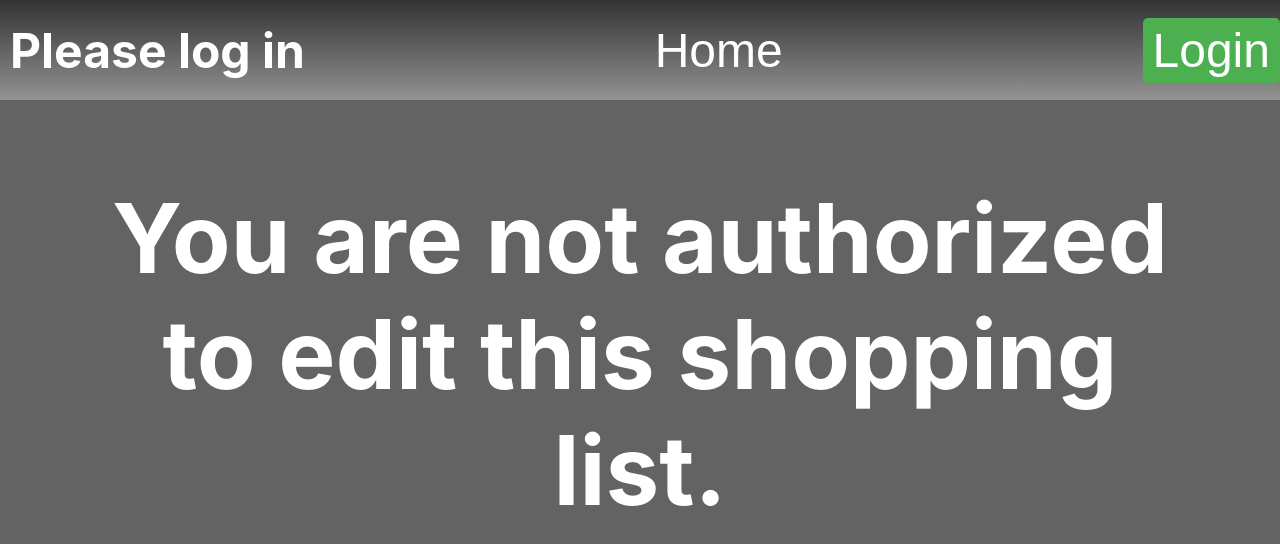
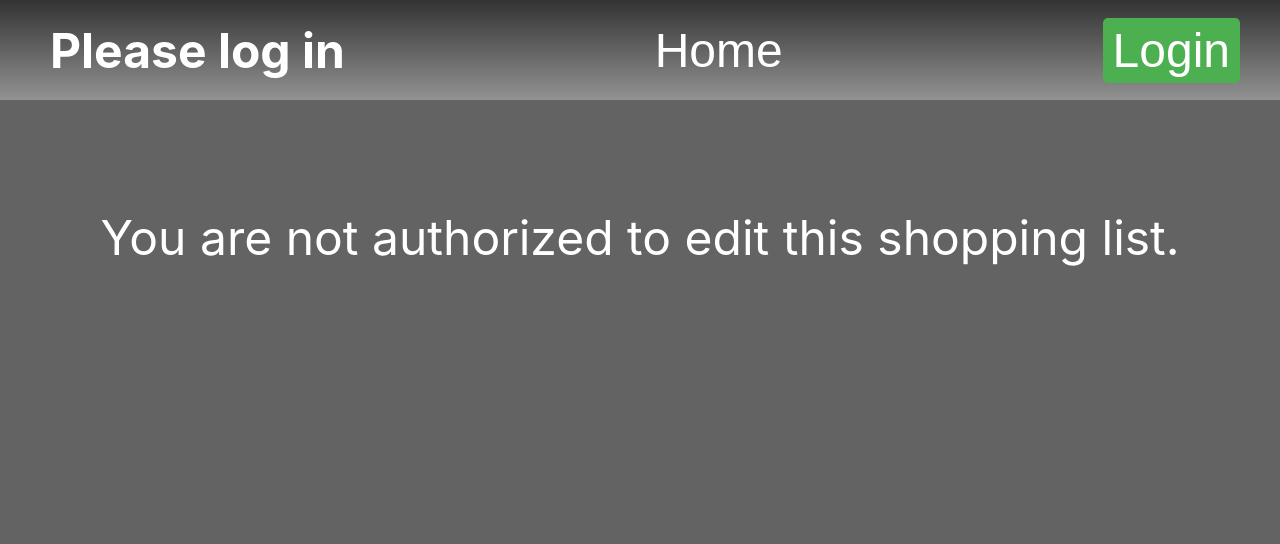
Before and after one commit to Jozefwl/fedi-beim-shopping-list, a React (Create React App) app: page /edit/1 in a window 1280 px wide. Shown: the top 544 px of the page. Built offline with nearby package versions, Linux system fonts and the light colour scheme.

Commit message:
Routing and navbar
Wrap the entire application in the router component
Refactor entire navbar.css
Ponder why home button is still not in center

TODO: this home button is going to be the end of me

```diff
--- a/src/App.js
+++ b/src/App.js
@@ -33,6 +33,7 @@ const App = () => {
   };
 
   return (
+    <Router>
     <UserContext.Provider value={username}>
       <div className="App">
         <Navbar
@@ -41,16 +42,17 @@ const App = () => {
           onLogoutClick={handleLogout}
         />
         <LoginModal isOpen={showModal} onRequestClose={handleCloseModal} onLogin={handleLogin} />
-        <Router>
+
           <Routes>
             <Route path="/" element={<HomePage />} />
             <Route path="/shoppinglist/:shoppingListId" element={<ShoppingList username={username} />} />
             <Route path="/edit/:shoppingListId" element={<EditList username={username} />} />
             <Route path="*" element={<NotFoundPage />} />
             </Routes>
-        </Router>
+
       </div>
     </UserContext.Provider>
+    </Router>
   );
 };
 
--- a/src/components/Navbar.js
+++ b/src/components/Navbar.js
@@ -1,17 +1,26 @@
 import React from "react";
 import "../styles/Navbar.css";
+import { useNavigate } from "react-router-dom";
 
 const Navbar = ({ username, onLoginClick, onLogoutClick }) => {
+  const navigate = useNavigate();
   return (
     <nav className="navbar">
+      <div className="navbar-content">
 
         <div className="navbar-left">
           {username && <h1 className="navbar-text">Welcome {username}</h1>}
           {!username && <h1 className="navbar-text">Please log in</h1>}
         </div>
+
+
         <div className="navbar-center">
-        <a href="/"><button className="navbar-home">Home</button></a>
+          <button className="navbar-home" onClick={() => navigate('/')}>
+            Home
+          </button>
+
         </div>
+
         <div className="navbar-right">
           {username && (
             <button className="navbar-btn" onClick={onLogoutClick}>
@@ -24,6 +33,8 @@ const Navbar = ({ username, onLoginClick, onLogoutClick }) => {
             </button>
           )}
         </div>
+
+      </div>
     </nav>
   );
 };
--- a/src/pages/EditList.js
+++ b/src/pages/EditList.js
@@ -3,7 +3,9 @@ import { useParams } from "react-router-dom";
 import { FaEdit, FaCheck, FaTrash } from "react-icons/fa";
 import shoppingListsData from "../data/shoppinglists.json";
 import UserContext from "../components/UserContext";
-import "../styles/EditList.css";
+import "../styles/ErrorMsg.css";
+
+
 
 const ParentComponent = () => {
   const username = useContext(UserContext);
@@ -16,11 +18,12 @@ const ParentComponent = () => {
   } else if (username === shoppingList.owner || username === shoppingList.sharedTo) {
     return <EditList shoppingList={shoppingList} />;
   } else {
-    return <div className="unauthorized"><h1>You are not authorized to edit this shopping list.</h1></div>;
+    return <div className="unauthorized">You are not authorized to edit this shopping list.</div>;
   }
 };
 
 const EditList = ({ shoppingList }) => {
+
   const [listName, setListName] = useState(shoppingList.shoppingListName);
   const [items, setItems] = useState(
     Object.entries(shoppingList.name).map(([id, name]) => ({
--- a/src/pages/ShoppingList.js
+++ b/src/pages/ShoppingList.js
@@ -1,9 +1,11 @@
 import React, { useState, useContext } from "react";
 import { useParams } from "react-router-dom";
 import shoppinglists from "../data/shoppinglists.json";
-import "../styles/ShoppingList.css";
+import "../styles/ErrorMsg.css";
 import "../styles/Table.css";
 import UserContext from "../components/UserContext";
+import { useNavigate } from "react-router-dom";
+
 
 const ParentComponent = () => {
   const params = useParams();
@@ -24,6 +26,7 @@ const ParentComponent = () => {
 const Table = ({ id, hreflink }) => {
   const shoppingList = shoppinglists[id];
   const shoppingListName = shoppingList.shoppingListName;
+  const navigate = useNavigate();
 
   const items = Object.keys(shoppingList["name"]).map((key) => ({
     id: key,
@@ -68,6 +71,8 @@ const Table = ({ id, hreflink }) => {
     const filteredItems = filter === "checked"
       ? items.filter((item) => checkedItems[item.id])
       : items.filter((item) => !checkedItems[item.id]);
+
+
 
     return categories.map((category, index) => (
       <React.Fragment key={index}>
@@ -124,7 +129,12 @@ const Table = ({ id, hreflink }) => {
             <p className="table-header-text">{shoppingListName}</p>
           </div>
           <div className="header-buttons">
-            <a href={hreflink}><button className="table-header-button">Edit</button></a>
+          <button
+              className="table-header-button"
+              onClick={() => navigate(hreflink)} // Use navigate to redirect to the edit route
+            >
+              Edit
+            </button>
             <div className="filter-dropdown-wrapper">
               <label htmlFor="filterDropdown">Show: </label>
               <select className="table-header-dropdown" id="filterDropdown" onChange={handleFilterChange} value={filter}>
--- a/src/styles/EditList.css
+++ b/src/styles/ErrorMsg.css
@@ -1,6 +1,6 @@
 .unauthorized{
 
     text-align:center;
-    margin:100px;
+    margin-top:10%;
     font-size: 48px;
 }
--- a/src/styles/Navbar.css
+++ b/src/styles/Navbar.css
@@ -1,30 +1,46 @@
 .navbar {
   width: 100%;
   height: 10%;
-    background: linear-gradient(to bottom, #333333, #929292); /* add a background gradient */
+  background: linear-gradient(to bottom, #333333, #929292);
   color: rgb(255, 255, 255);
   position: fixed;
   top: 0;
   left: 0;
-    z-index: 1000; /*make sure its 'above all'*/
+  z-index: 1000;
   display: flex;
-    justify-content: space-between;
+  justify-content: center;
   align-items: center;
   padding: 10px;
 }
 
+.navbar-content {
+  width: 100%;
+  max-width: 1200px;
+  display: flex;
+  justify-content: space-between;
+  align-items: center;
+}
 
-  .navbar-left {
+.navbar-section {
   display: flex;
   align-items: center;
 }
 
-  .navbar-right {
-    display: flex;
-    align-items: center;
+.navbar-left {
+  text-align: left;
 }
 
-  .navbar-btn {
+.navbar-center {
+  text-align: center;
+  flex-grow: 1;
+}
+
+.navbar-right {
+  text-align: right;
+}
+
+.navbar-btn,
+.navbar-home {
   background-color: transparent;
   color: #fff;
   border: none;
@@ -33,28 +49,10 @@
   cursor: pointer;
 }
 
-  .navbar-btn:hover {
-    text-decoration: underline;
-  }
-
-  .navbar-home {
-    justify-content: center;
-    align-items: center;
-    text-align: center;
-    flex-grow: 1;
-    background-color: transparent;
-    color: #fff;
-    border: none;
-    font-size: 48px;
-    margin-right: 10px;
-    cursor: pointer;
-  }
-
+.navbar-btn:hover,
 .navbar-home:hover {
   text-decoration: underline;
 }
-
-
 
 .navbar-right .navbar-btn {
   background-color: #4caf50;
@@ -74,7 +72,7 @@
     font-size: 24px;
   }
 
-  .navbar-home{
-    font-size:24px;
+  .navbar-home {
+    font-size: 24px;
   }
 }
--- a/src/styles/ShoppingList.css
+++ /dev/null
@@ -1,6 +0,0 @@
-.unauthorized{
-
-    text-align:center;
-    margin:100px;
-    font-size: 48px;
-}
```
Lines whose indentation alone changed are shown as unchanged.
